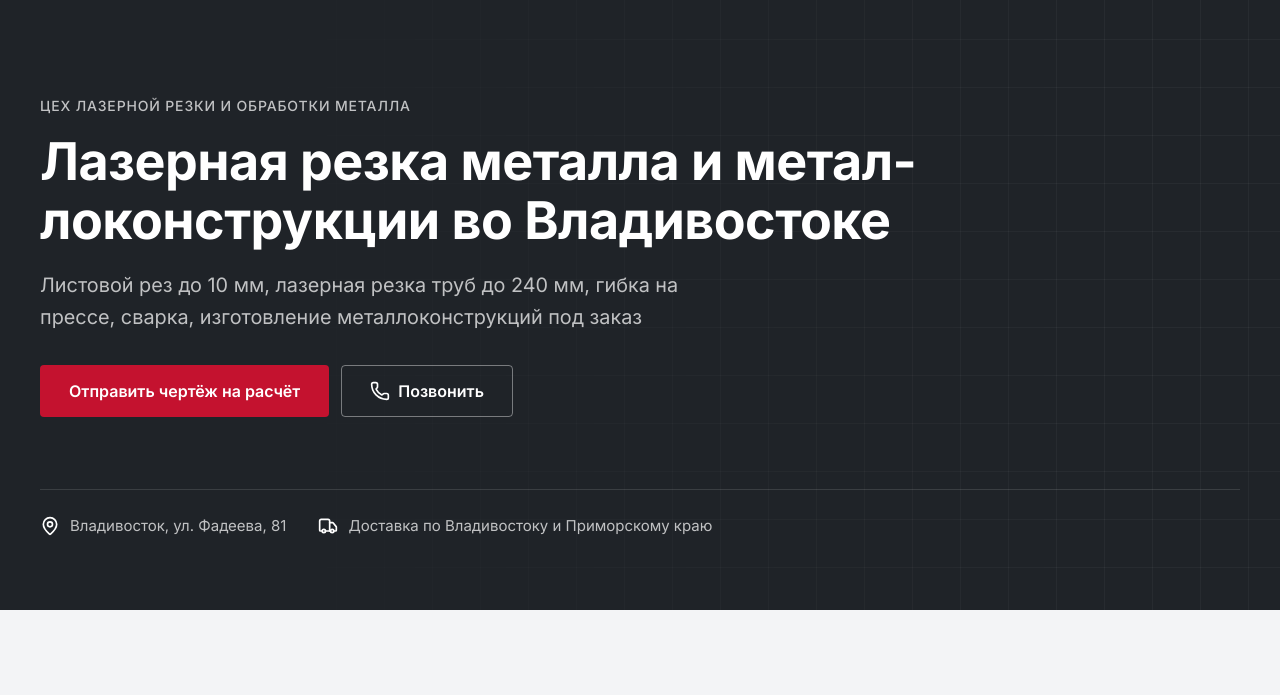
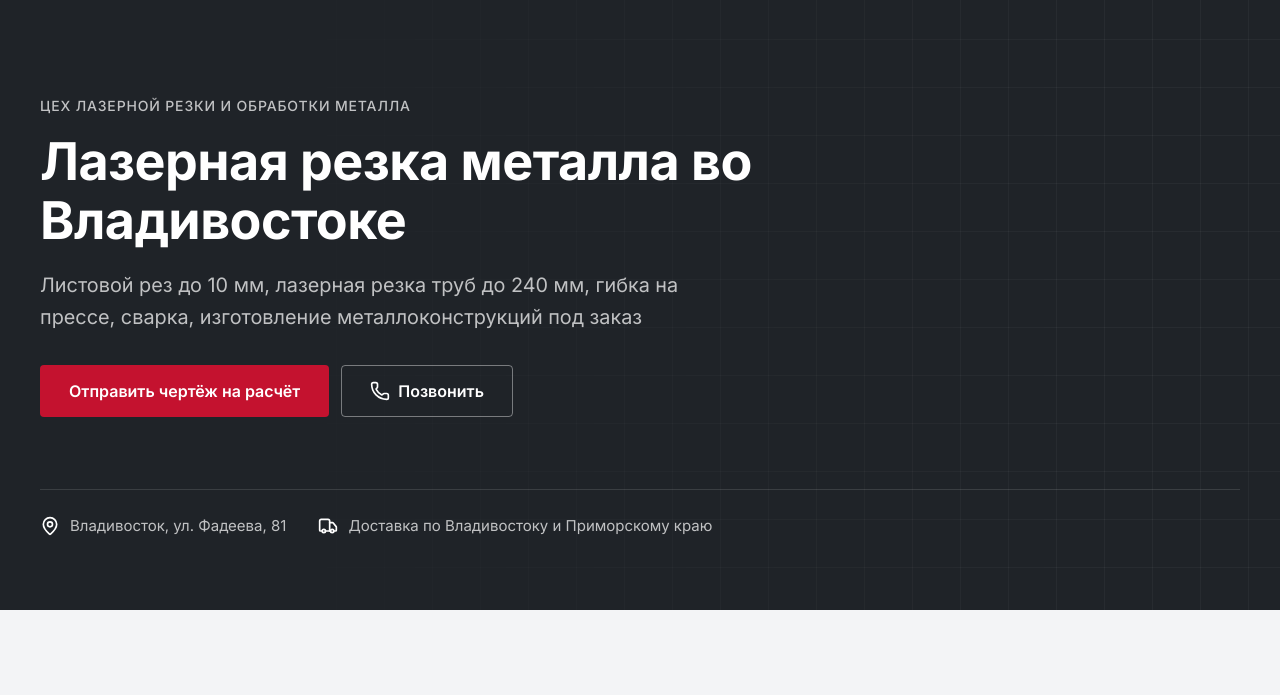
Before and after one commit to TGtawer/laser-cut-site, a plain HTML site: page index.html in a window 1280 px wide. Shown: the part 74-769 px from the top of the page. Drawn offline with Linux system fonts and the light colour scheme.

Commit message:
Первый экран: заголовок «Лазерная резка металла во Владивостоке»
Co-Authored-By: Claude Opus 5.5 <noreply@anthropic.com>

```diff
--- a/index.html
+++ b/index.html
@@ -118,7 +118,7 @@
     <section class="hero" aria-labelledby="hero-title">
       <div class="container hero__inner">
         <p class="hero__eyebrow">Цех лазерной резки и обработки металла</p>
-        <h1 class="hero__title" id="hero-title">Лазерная резка металла и металлоконструкции во Владивостоке</h1>
+        <h1 class="hero__title" id="hero-title">Лазерная резка металла во Владивостоке</h1>
         <p class="hero__lead">Листовой рез до 10 мм, лазерная резка труб до 240 мм, гибка на прессе, сварка, изготовление металлоконструкций под заказ</p>
         <div class="hero__actions">
           <a class="btn btn--primary btn--lg" href="#order">Отправить чертёж на расчёт</a>
```
